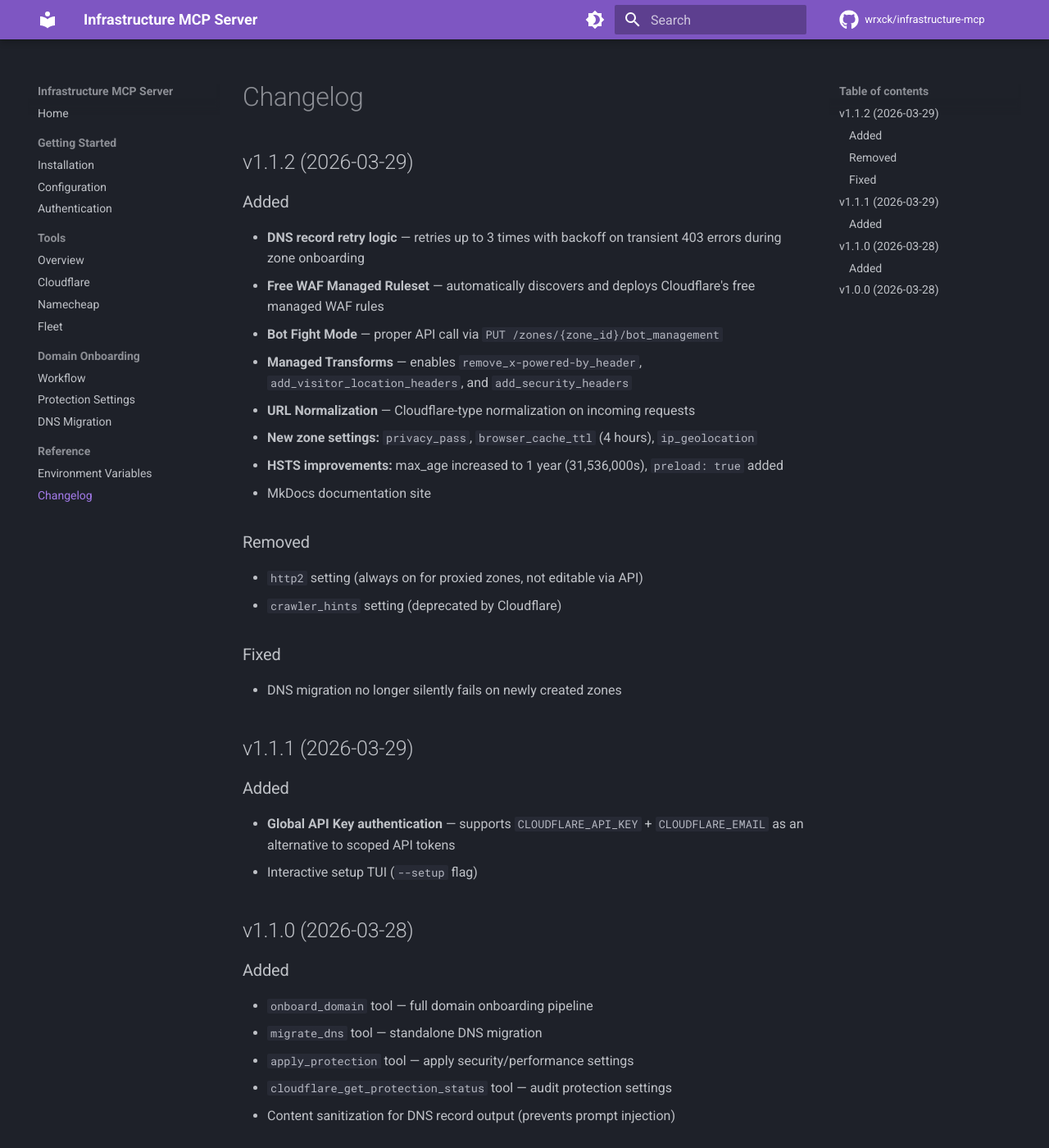
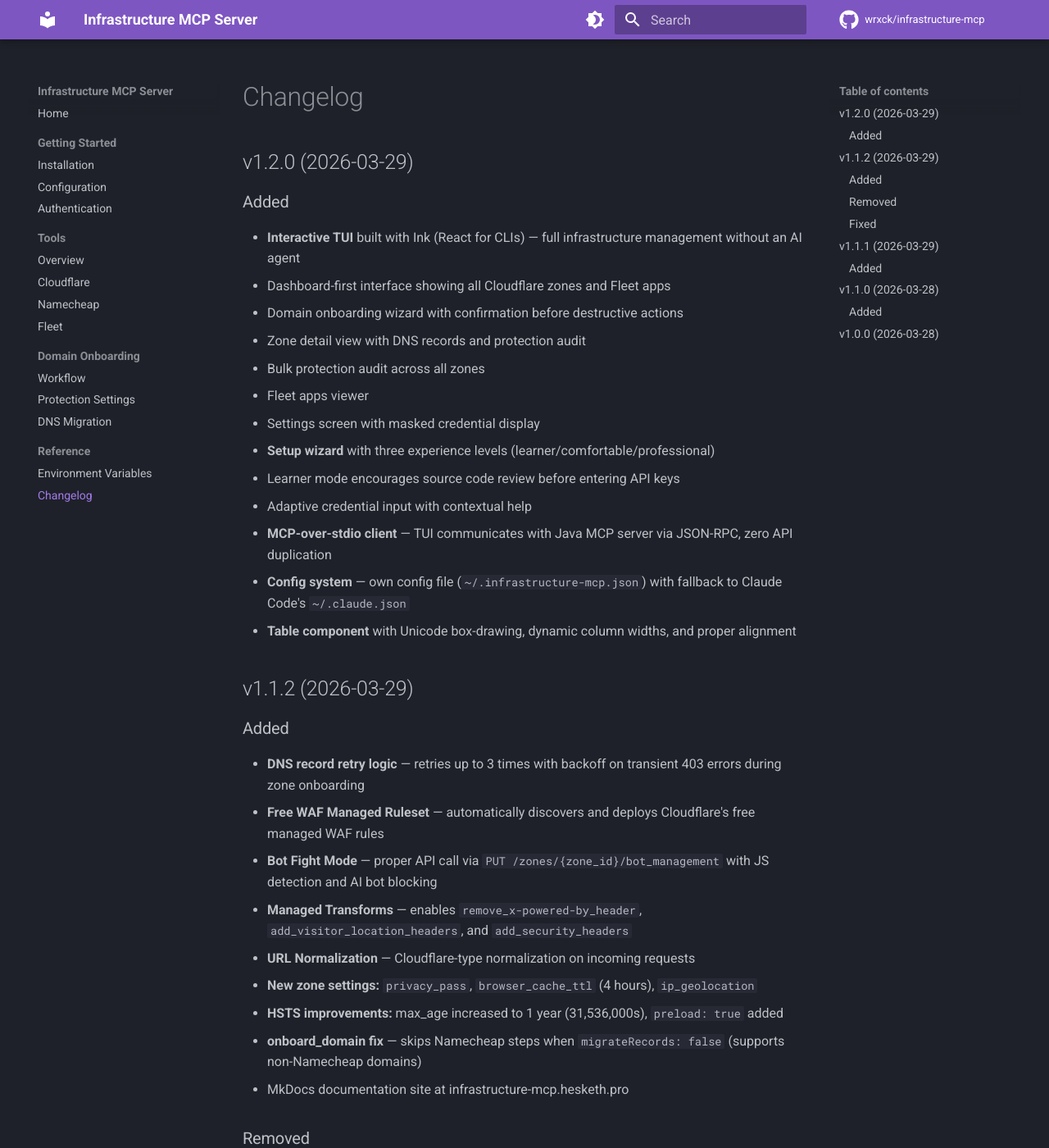
Before and after one commit to wrxck/infrastructure-mcp, an MkDocs documentation site: the page built from docs/reference/changelog.md, in a window 1280 px wide and 1400 px high. Shown: the whole window at 82% size. Built offline with MkDocs 1.6.1 and Material for MkDocs 9.7.7, drawn with Linux system fonts in a browser that asks for light colours; comment, search, counter and statistics services are not loaded; some of the changed text lies outside the part shown.

Commit message:
chore: bump to v1.2.0, update changelog and docs for TUI release

```diff
--- a/docs/reference/changelog.md
+++ b/docs/reference/changelog.md
@@ -1,23 +1,43 @@
 # Changelog
+
+## v1.2.0 (2026-03-29)
+
+### Added
+- **Interactive TUI** built with Ink (React for CLIs) — full infrastructure management without an AI agent
+  - Dashboard-first interface showing all Cloudflare zones and Fleet apps
+  - Domain onboarding wizard with confirmation before destructive actions
+  - Zone detail view with DNS records and protection audit
+  - Bulk protection audit across all zones
+  - Fleet apps viewer
+  - Settings screen with masked credential display
+- **Setup wizard** with three experience levels (learner/comfortable/professional)
+  - Learner mode encourages source code review before entering API keys
+  - Adaptive credential input with contextual help
+- **MCP-over-stdio client** — TUI communicates with Java MCP server via JSON-RPC, zero API duplication
+- **Config system** — own config file (`~/.infrastructure-mcp.json`) with fallback to Claude Code's `~/.claude.json`
+- **Table component** with Unicode box-drawing, dynamic column widths, and proper alignment
 
 ## v1.1.2 (2026-03-29)
 
 ### Added
 - **DNS record retry logic** — retries up to 3 times with backoff on transient 403 errors during zone onboarding
 - **Free WAF Managed Ruleset** — automatically discovers and deploys Cloudflare's free managed WAF rules
-- **Bot Fight Mode** — proper API call via `PUT /zones/{zone_id}/bot_management`
+- **Bot Fight Mode** — proper API call via `PUT /zones/{zone_id}/bot_management` with JS detection and AI bot blocking
 - **Managed Transforms** — enables `remove_x-powered-by_header`, `add_visitor_location_headers`, and `add_security_headers`
 - **URL Normalization** — Cloudflare-type normalization on incoming requests
 - **New zone settings:** `privacy_pass`, `browser_cache_ttl` (4 hours), `ip_geolocation`
 - **HSTS improvements:** max_age increased to 1 year (31,536,000s), `preload: true` added
-- MkDocs documentation site
+- **onboard_domain fix** — skips Namecheap steps when `migrateRecords: false` (supports non-Namecheap domains)
+- MkDocs documentation site at infrastructure-mcp.hesketh.pro
 
 ### Removed
 - `http2` setting (always on for proxied zones, not editable via API)
-- `crawler_hints` setting (deprecated by Cloudflare)
+- `crawler_hints` setting (deprecated by Cloudflare, API returns unrecognized)
+- `minify` setting (deprecated by Cloudflare, API accepts but no longer applies)
 
 ### Fixed
-- DNS migration no longer silently fails on newly created zones
+- DNS migration no longer silently fails on newly created zones (transient 403 retry)
+- `onboard_domain` no longer errors when domain is not registered at Namecheap
 
 ## v1.1.1 (2026-03-29)
 
--- a/pom.xml
+++ b/pom.xml
@@ -6,7 +6,7 @@
 
     <groupId>io.github.wrxck</groupId>
     <artifactId>infrastructure-mcp</artifactId>
-    <version>1.1.2</version>
+    <version>1.2.0</version>
     <packaging>jar</packaging>
 
     <name>Infrastructure MCP Server</name>
```
Also changed, not shown: docs/index.md (+1 -1 lines).
